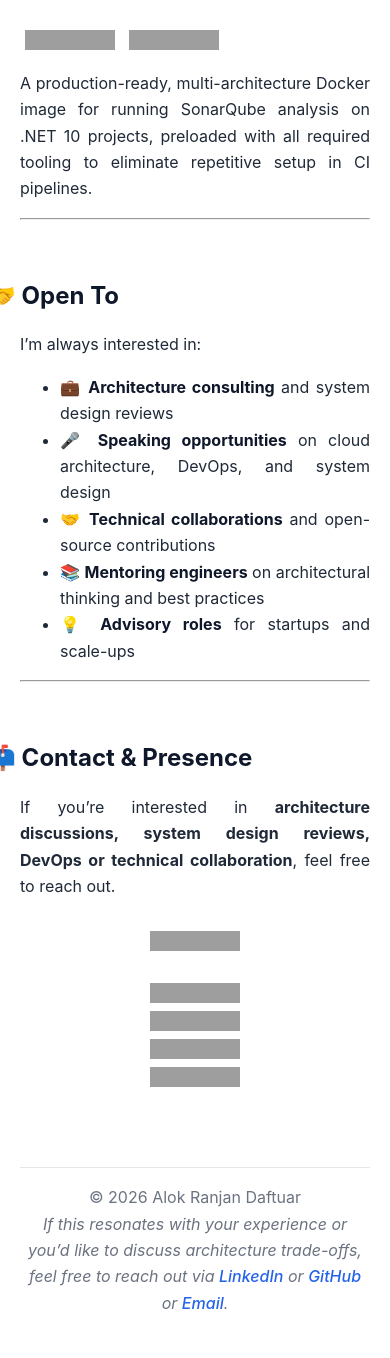
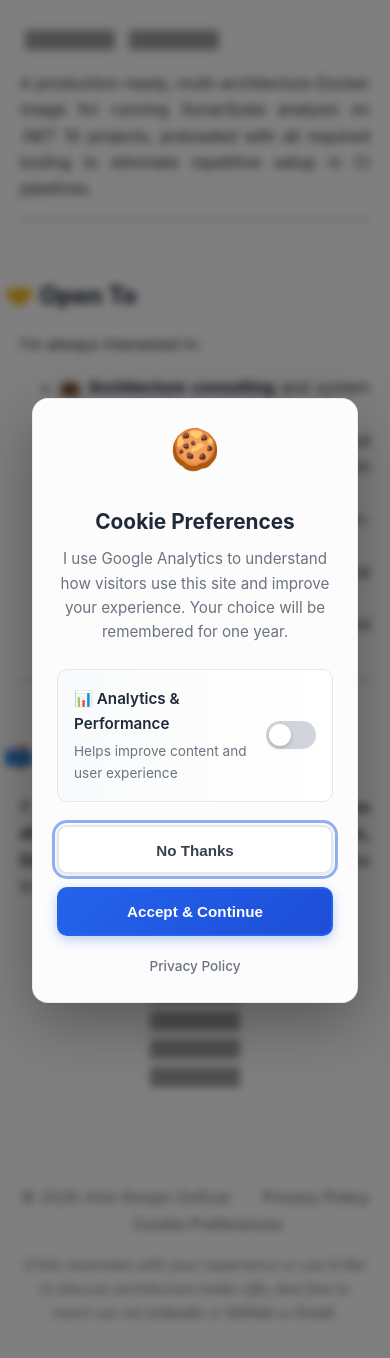
Before and after one commit to aloknecessary/aloknecessary.github.io, a Jekyll site: the page built from index.md, in a window 390 px wide and 1400 px high, scrolled down 7580 px, cut to the strip 0-1358 px from the top of the window. Built offline with Jekyll 4.4.1, drawn with Linux system fonts in a browser that asks for light colours; grey boxes are pictures that could not be loaded.

Commit message:
feature: added google anylytics
Update custom.css

Update custom.css

privacy enhancements

```diff
--- a/_config.yml
+++ b/_config.yml
@@ -6,6 +6,9 @@
 baseurl: ""
 
 markdown: kramdown
+
+# Google Analytics
+google_analytics: G-M4F012WKH3
 
 # GitHub Pages–supported plugins
 plugins:
--- /dev/null
+++ b/_includes/cookie-notice.html
@@ -0,0 +1,563 @@
+<!--
+  GDPR/CCPA/CPRA Compliant Cookie Consent Banner - 2025 Standards
+  Modern Popup Design - Dismisses After Choice
+
+  Features:
+  - Beautiful, modern design with glassmorphism
+  - Popup that appears once and dismisses
+  - Equal prominence for Accept/Reject buttons
+  - GPC (Global Privacy Control) support
+  - Prior consent (blocks cookies until acceptance)
+  - Accessible (WCAG 2.2)
+  - Mobile-optimized
+  - No persistent sticky button (only appears if user wants to change settings via footer link)
+-->
+
+<div id="cookie-consent-popup" class="cookie-popup" style="display: none;" role="dialog" aria-live="polite" aria-label="Cookie Consent" aria-describedby="cookie-popup-description">
+  <!-- Backdrop overlay -->
+  <div class="cookie-backdrop"></div>
+
+  <!-- Popup content -->
+  <div class="cookie-popup-card">
+
+    <!-- Icon/Emoji header -->
+    <div class="cookie-popup-icon">
+      🍪
+    </div>
+
+    <!-- Main content -->
+    <div class="cookie-popup-header">
+      <h2 style="margin: 0 0 0.5rem 0; font-size: 1.3rem; font-weight: 700; color: #1f2937; text-align: center;">
+        Cookie Preferences
+      </h2>
+      <p id="cookie-popup-description" style="margin: 0; font-size: 0.95rem; color: #6b7280; line-height: 1.6; text-align: center;">
+        I use Google Analytics to understand how visitors use this site and improve your experience.
+        Your choice will be remembered for one year.
+      </p>
+    </div>
+
+    <!-- Analytics toggle (visual representation) -->
+    <div class="cookie-option" style="margin: 1.5rem 0; padding: 1rem; background: linear-gradient(to right, #f9fafb, #ffffff); border: 1px solid #e5e7eb; border-radius: 10px;">
+      <div style="display: flex; align-items: center; justify-content: space-between;">
+        <div style="flex: 1;">
+          <div style="font-weight: 600; color: #1f2937; margin-bottom: 0.25rem; font-size: 0.95rem;">
+            📊 Analytics & Performance
+          </div>
+          <div style="font-size: 0.85rem; color: #6b7280;">
+            Helps improve content and user experience
+          </div>
+        </div>
+        <div class="toggle-indicator" id="analytics-toggle" style="width: 50px; height: 28px; background: #d1d5db; border-radius: 14px; position: relative; transition: all 0.3s; cursor: pointer;" onclick="cookieConsent.toggleIndicator()">
+          <div class="toggle-thumb" style="width: 22px; height: 22px; background: white; border-radius: 50%; position: absolute; top: 3px; left: 3px; transition: all 0.3s; box-shadow: 0 2px 4px rgba(0,0,0,0.2);"></div>
+        </div>
+      </div>
+    </div>
+
+    <!-- Action buttons (Equal Prominence) -->
+    <div class="cookie-popup-actions" style="display: flex; gap: 0.75rem; margin-top: 1.5rem;">
+
+      <button
+        onclick="cookieConsent.declineAnalytics()"
+        class="cookie-popup-btn cookie-popup-btn-secondary"
+        aria-label="Decline analytics cookies"
+        style="flex: 1; padding: 0.875rem 1.25rem; background: #ffffff; color: #374151; border: 2px solid #e5e7eb; border-radius: 10px; font-weight: 600; font-size: 0.95rem; cursor: pointer; transition: all 0.3s; box-shadow: 0 1px 3px rgba(0,0,0,0.1);">
+        No Thanks
+      </button>
+
+      <button
+        onclick="cookieConsent.acceptAnalytics()"
+        class="cookie-popup-btn cookie-popup-btn-primary"
+        aria-label="Accept analytics cookies"
+        style="flex: 1; padding: 0.875rem 1.25rem; background: linear-gradient(135deg, #2563eb 0%, #1d4ed8 100%); color: white; border: 2px solid #2563eb; border-radius: 10px; font-weight: 600; font-size: 0.95rem; cursor: pointer; transition: all 0.3s; box-shadow: 0 4px 12px rgba(37, 99, 235, 0.3);">
+        Accept & Continue
+      </button>
+
+    </div>
+
+    <!-- Privacy policy link -->
+    <div style="margin-top: 1rem; text-align: center;">
+      <a href="/privacy-policy" style="font-size: 0.85rem; color: #6b7280; text-decoration: none; transition: color 0.2s;">
+        Privacy Policy
+      </a>
+    </div>
+
+    <!-- GPC status indicator -->
+    <div id="gpc-status-popup" style="display: none; margin-top: 1rem; padding: 0.75rem; background: linear-gradient(135deg, #eff6ff 0%, #dbeafe 100%); border-left: 3px solid #2563eb; border-radius: 8px;">
+      <p style="margin: 0; font-size: 0.85rem; color: #1e40af;">
+        ✓ <strong>Privacy Control Detected:</strong> Analytics automatically declined per your browser preference.
+      </p>
+    </div>
+
+  </div>
+</div>
+
+<style>
+/* Cookie Popup Styling - Modern & Fancy */
+
+/* Backdrop overlay */
+.cookie-backdrop {
+  position: fixed;
+  top: 0;
+  left: 0;
+  right: 0;
+  bottom: 0;
+  background: rgba(0, 0, 0, 0.5);
+  backdrop-filter: blur(4px);
+  z-index: 998;
+  animation: fadeIn 0.3s ease-out;
+}
+
+/* Main popup container */
+.cookie-popup {
+  position: fixed;
+  top: 0;
+  left: 0;
+  right: 0;
+  bottom: 0;
+  display: flex;
+  align-items: center;
+  justify-content: center;
+  z-index: 999;
+  padding: 1rem;
+}
+
+/* Popup card with glassmorphism */
+.cookie-popup-card {
+  position: relative;
+  background: rgba(255, 255, 255, 0.98);
+  backdrop-filter: blur(10px);
+  border: 1px solid rgba(229, 231, 235, 0.8);
+  border-radius: 20px;
+  padding: 2rem;
+  max-width: 480px;
+  width: 100%;
+  box-shadow: 0 20px 60px rgba(0, 0, 0, 0.3),
+              0 0 0 1px rgba(255, 255, 255, 0.5) inset;
+  animation: slideUp 0.4s cubic-bezier(0.16, 1, 0.3, 1);
+  z-index: 999;
+}
+
+/* Cookie icon */
+.cookie-popup-icon {
+  font-size: 3.5rem;
+  text-align: center;
+  margin-bottom: 1rem;
+  animation: bounce 1s ease-in-out infinite;
+}
+
+/* Button hover effects */
+.cookie-popup-btn:hover {
+  transform: translateY(-2px);
+  box-shadow: 0 8px 20px rgba(0, 0, 0, 0.15);
+}
+
+.cookie-popup-btn-secondary:hover {
+  background: #f9fafb;
+  border-color: #d1d5db;
+}
+
+.cookie-popup-btn-primary:hover {
+  background: linear-gradient(135deg, #1d4ed8 0%, #1e40af 100%);
+  box-shadow: 0 8px 24px rgba(37, 99, 235, 0.4);
+}
+
+/* Button active/pressed state */
+.cookie-popup-btn:active {
+  transform: translateY(0);
+}
+
+/* Focus states for accessibility */
+.cookie-popup-btn:focus {
+  outline: 3px solid rgba(37, 99, 235, 0.5);
+  outline-offset: 2px;
+}
+
+/* Privacy policy link hover */
+a[href="/privacy-policy"]:hover {
+  color: #2563eb;
+  text-decoration: underline;
+}
+
+/* Toggle active state */
+.toggle-indicator.active {
+  background: linear-gradient(135deg, #10b981 0%, #059669 100%);
+}
+
+.toggle-indicator.active .toggle-thumb {
+  transform: translateX(22px);
+}
+
+/* Animations */
+@keyframes fadeIn {
+  from {
+    opacity: 0;
+  }
+  to {
+    opacity: 1;
+  }
+}
+
+@keyframes slideUp {
+  from {
+    opacity: 0;
+    transform: translateY(50px) scale(0.95);
+  }
+  to {
+    opacity: 1;
+    transform: translateY(0) scale(1);
+  }
+}
+
+@keyframes bounce {
+  0%, 100% {
+    transform: translateY(0);
+  }
+  50% {
+    transform: translateY(-10px);
+  }
+}
+
+/* Fade out animation when closing */
+.cookie-popup.fade-out {
+  animation: fadeOut 0.3s ease-out forwards;
+}
+
+.cookie-popup.fade-out .cookie-popup-card {
+  animation: slideDown 0.3s ease-out forwards;
+}
+
+@keyframes fadeOut {
+  from {
+    opacity: 1;
+  }
+  to {
+    opacity: 0;
+  }
+}
+
+@keyframes slideDown {
+  from {
+    opacity: 1;
+    transform: translateY(0) scale(1);
+  }
+  to {
+    opacity: 0;
+    transform: translateY(30px) scale(0.95);
+  }
+}
+
+/* Mobile responsive */
+@media (max-width: 640px) {
+  .cookie-popup-card {
+    padding: 1.5rem;
+    border-radius: 16px;
+    max-width: 100%;
+    margin: 1rem;
+  }
+
+  .cookie-popup-icon {
+    font-size: 2.5rem;
+  }
+
+  .cookie-popup-header h2 {
+    font-size: 1.1rem;
+  }
+
+  .cookie-popup-actions {
+    flex-direction: column;
+  }
+
+  .cookie-popup-btn {
+    width: 100%;
+  }
+
+  .cookie-option {
+    padding: 0.875rem;
+  }
+}
+
+/* Reduced motion accessibility */
+@media (prefers-reduced-motion: reduce) {
+  .cookie-popup-card,
+  .cookie-backdrop,
+  .cookie-popup-icon,
+  .cookie-popup-btn,
+  .toggle-thumb {
+    animation: none !important;
+    transition: none !important;
+  }
+}
+
+/* High contrast mode */
+@media (prefers-contrast: high) {
+  .cookie-popup-card {
+    border-width: 2px;
+    border-color: #000;
+  }
+
+  .cookie-popup-btn {
+    border-width: 3px;
+  }
+}
+
+/* Print - hide popup */
+@media print {
+  .cookie-popup {
+    display: none !important;
+  }
+}
+</style>
+
+<script>
+// Cookie Consent Manager - Popup Version
+const cookieConsent = {
+
+  // Configuration
+  config: {
+    cookieName: 'cookie-consent',
+    cookieExpiry: 365, // days
+    analyticsId: '{{ site.google_analytics }}',
+  },
+
+  // State
+  analyticsEnabled: false,
+
+  // Initialize
+  init() {
+    // Check for GPC first
+    if (this.detectGPC()) {
+      return; // GPC handled, don't show popup
+    }
+
+    // Check for existing consent
+    this.checkExistingConsent();
+  },
+
+  // Detect Global Privacy Control (GPC)
+  detectGPC() {
+    const gpcEnabled = navigator.globalPrivacyControl === true;
+    const doNotTrack = navigator.doNotTrack === '1';
+
+    if (gpcEnabled || doNotTrack) {
+      console.log('Privacy signal detected (GPC/DNT) - Auto-declining analytics');
+
+      // Save declined preference
+      this.setConsentCookie({
+        analytics: false,
+        gpc: true,
+        timestamp: new Date().toISOString()
+      });
+
+      // Block analytics
+      this.applyConsent({ analytics: false });
+
+      // Show GPC message in popup briefly
+      this.showGPCMessage();
+
+      return true;
+    }
+    return false;
+  },
+
+  // Show GPC message briefly
+  showGPCMessage() {
+    const popup = document.getElementById('cookie-consent-popup');
+    const gpcStatus = document.getElementById('gpc-status-popup');
+
+    if (popup && gpcStatus) {
+      gpcStatus.style.display = 'block';
+      popup.style.display = 'flex';
+
+      // Auto-close after 4 seconds
+      // setTimeout(() => {
+      //   this.closePopup();
+      // }, 4000);
+    }
+  },
+
+  // Check for existing consent
+  checkExistingConsent() {
+    const consent = this.getConsentCookie();
+
+    if (consent) {
+      // User already made a choice - apply it silently
+      this.applyConsent(consent);
+    } else {
+      // No consent yet - show popup
+      this.showPopup();
+    }
+  },
+
+  // Show popup
+  showPopup() {
+    const popup = document.getElementById('cookie-consent-popup');
+    if (popup) {
+      popup.style.display = 'flex';
+      popup.classList.remove('fade-out');
+
+      // Focus trap for accessibility
+      const firstButton = popup.querySelector('button');
+      if (firstButton) {
+        setTimeout(() => firstButton.focus(), 100);
+      }
+    }
+  },
+
+  // Close popup with animation
+  closePopup() {
+    const popup = document.getElementById('cookie-consent-popup');
+    if (popup) {
+      popup.classList.add('fade-out');
+
+      // Remove from DOM after animation
+      setTimeout(() => {
+        popup.style.display = 'none';
+        popup.classList.remove('fade-out');
+      }, 300);
+    }
+  },
+
+  // Toggle visual indicator (for UX, not actual state)
+  toggleIndicator() {
+    const toggle = document.getElementById('analytics-toggle');
+    if (toggle) {
+      toggle.classList.toggle('active');
+    }
+  },
+
+  // Accept analytics
+  acceptAnalytics() {
+    const consent = {
+      analytics: true,
+      gpc: false,
+      timestamp: new Date().toISOString()
+    };
+
+    this.setConsentCookie(consent);
+    this.applyConsent(consent);
+    this.closePopup();
+
+    console.log('User accepted analytics');
+  },
+
+  // Decline analytics
+  declineAnalytics() {
+    const consent = {
+      analytics: false,
+      gpc: false,
+      timestamp: new Date().toISOString()
+    };
+
+    this.setConsentCookie(consent);
+    this.applyConsent(consent);
+    this.closePopup();
+
+    console.log('User declined analytics');
+  },
+
+  // Apply consent
+  applyConsent(consent) {
+    this.analyticsEnabled = consent.analytics;
+
+    if (consent.analytics && this.config.analyticsId) {
+      this.loadGoogleAnalytics();
+    } else {
+      this.blockGoogleAnalytics();
+    }
+
+    // Update toggle visual state
+    const toggle = document.getElementById('analytics-toggle');
+    if (toggle) {
+      if (consent.analytics) {
+        toggle.classList.add('active');
+      } else {
+        toggle.classList.remove('active');
+      }
+    }
+  },
+
+  // Load Google Analytics
+  loadGoogleAnalytics() {
+    if (typeof gtag !== 'undefined') {
+      console.log('Google Analytics already loaded');
+      return;
+    }
+
+    if (!this.config.analyticsId) {
+      console.log('No Google Analytics ID configured');
+      return;
+    }
+
+    // Create script tag
+    const script = document.createElement('script');
+    script.async = true;
+    script.src = `https://www.googletagmanager.com/gtag/js?id=${this.config.analyticsId}`;
+    document.head.appendChild(script);
+
+    // Initialize gtag
+    window.dataLayer = window.dataLayer || [];
+    function gtag(){dataLayer.push(arguments);}
+    window.gtag = gtag;
+    gtag('js', new Date());
+    gtag('config', this.config.analyticsId, {
+      'anonymize_ip': true,
+      'cookie_flags': 'SameSite=Lax;Secure'
+    });
+
+    console.log('Google Analytics loaded');
+  },
+
+  // Block Google Analytics
+  blockGoogleAnalytics() {
+    if (typeof gtag !== 'undefined') {
+      gtag('consent', 'update', {
+        'analytics_storage': 'denied'
+      });
+      console.log('Google Analytics blocked via consent API');
+    } else {
+      console.log('Google Analytics blocked (not loaded)');
+    }
+  },
+
+  // Set consent cookie
+  setConsentCookie(consent) {
+    const value = JSON.stringify(consent);
+    const expires = new Date();
+    expires.setTime(expires.getTime() + (this.config.cookieExpiry * 24 * 60 * 60 * 1000));
+
+    document.cookie = `${this.config.cookieName}=${value}; expires=${expires.toUTCString()}; path=/; SameSite=Lax; Secure`;
+  },
+
+  // Get consent cookie
+  getConsentCookie() {
+    const name = this.config.cookieName + '=';
+    const decodedCookie = decodeURIComponent(document.cookie);
+    const cookieArray = decodedCookie.split(';');
+
+    for (let cookie of cookieArray) {
+      cookie = cookie.trim();
+      if (cookie.indexOf(name) === 0) {
+        try {
+          return JSON.parse(cookie.substring(name.length));
+        } catch (e) {
+          console.error('Error parsing consent cookie:', e);
+          return null;
+        }
+      }
+    }
+    return null;
+  }
+};
+
+// Initialize when DOM is ready
+if (document.readyState === 'loading') {
+  document.addEventListener('DOMContentLoaded', () => cookieConsent.init());
+} else {
+  cookieConsent.init();
+}
+
+// Allow re-opening from footer link (if you want to add one)
+window.reopenCookieConsent = function() {
+  cookieConsent.showPopup();
+};
+</script>
--- a/_includes/footer.html
+++ b/_includes/footer.html
@@ -1,5 +1,13 @@
 <p class="footer">
-  <span> © {{ site.time | date: "%Y" }} Alok Ranjan Daftuar</span><br />
+  <p>
+      © {{ site.time | date: "%Y" }} Alok Ranjan Daftuar
+      <span style="margin: 0 0.5rem;">·</span>
+      <a href="/privacy-policy" >Privacy Policy</a>
+      <span style="margin: 0 0.5rem;">·</span>
+      <a href="#" onclick="event.preventDefault(); window.reopenCookieConsent();" >
+        Cookie Preferences
+      </a>
+    </p>
   <!-- <span> © {{ site.time | date: "%Y" }} Alok · Built with GitHub Pages</span> -->
   <em>
     If this resonates with your experience or you’d like to discuss architecture trade-offs,
--- a/_layouts/default.html
+++ b/_layouts/default.html
@@ -4,13 +4,16 @@
     <meta charset="UTF-8" />
     <meta name="viewport" content="width=device-width, initial-scale=1.0" />
     {% if page.layout == "architect" %}
-    <title>{{ page.title }}</title>
+      <title>{{ page.title }}</title>
     {% else %}
-    <title>{{ page.title }} | {{ site.title }}</title>
+      <title>{{ page.title }} | {{ site.title }}</title>
     {% endif %}
     {% include head.html %}
     {% seo %}
     <link rel="stylesheet" href="{{ '/assets/css/main.css' | relative_url }}" />
+    {% if jekyll.environment == 'production' and site.google_analytics %}
+      {% include google-analytics.html %}
+    {% endif %}
   </head>
   <body>
     <!-- <header>
@@ -35,6 +38,11 @@
 
     <main>{{ content }}</main>
 
+    <!-- Cookie Notice (only loads in production) -->
+    {% if jekyll.environment == 'production' and site.google_analytics %}
+      {% include cookie-notice.html %}
+    {% endif %}
+
     <footer>{% include footer.html %}</footer>
   </body>
 </html>
--- a/assets/css/custom.css
+++ b/assets/css/custom.css
@@ -87,7 +87,7 @@
   display: none; /* Remove the default before element for h2 */
 }
 h2 {
-  left: -34px
+  margin-left: -34px
 }
 /* Spacing for emoji in headings */
 h2 .emoji,
@@ -188,6 +188,12 @@
   }
 }
 
+@media (max-width: 912px) {
+  h2 {
+    margin-left: -16px;
+  }
+}
+
 /* Smooth Animations */
 @keyframes fadeInUp {
   from {
--- a/assets/css/main.css
+++ b/assets/css/main.css
@@ -99,6 +99,11 @@
 }
 footer p {
   text-align: center;
+}
+footer a{
+  color: #6b7280;
+  text-decoration: none;
+  transition: color 0.2s;
 }
 .meta {
   color: #6b7280;
```
Also changed, not shown: _includes/google-analytics.html (added, +17 -0 lines), _layouts/tags.html (+6 -2 lines), privacy-policy.md (added, +82 -0 lines).
